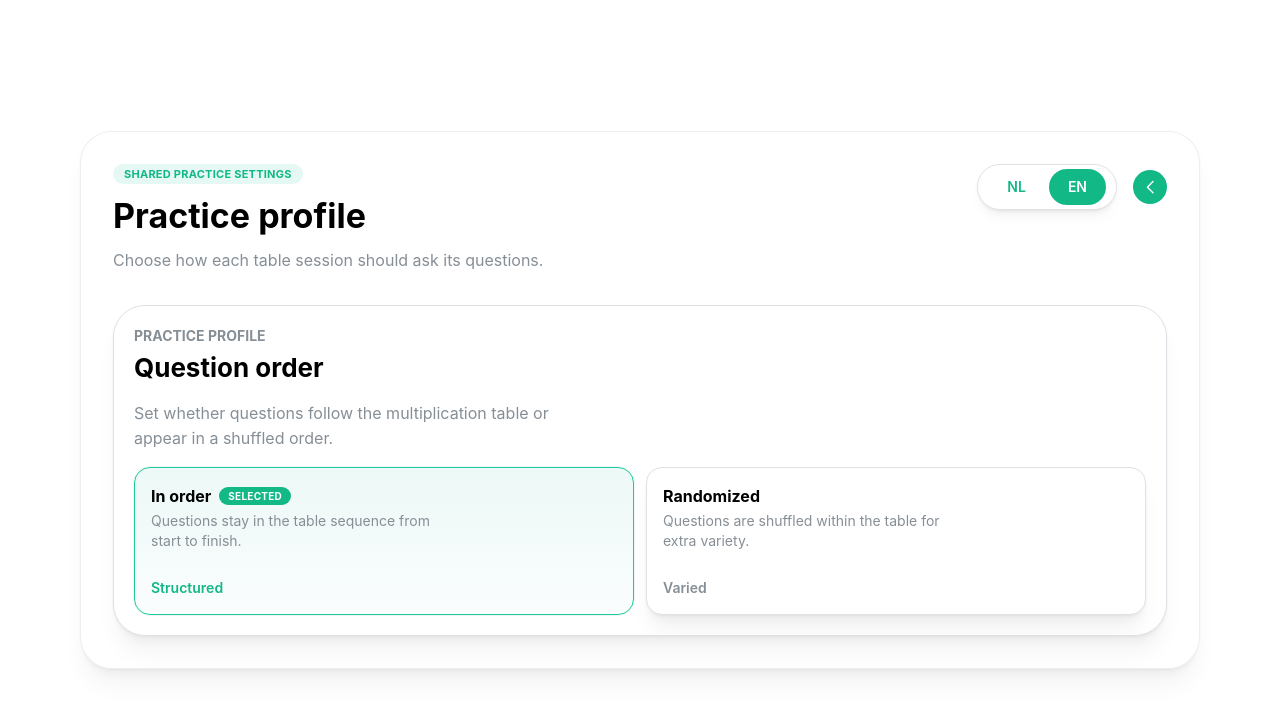
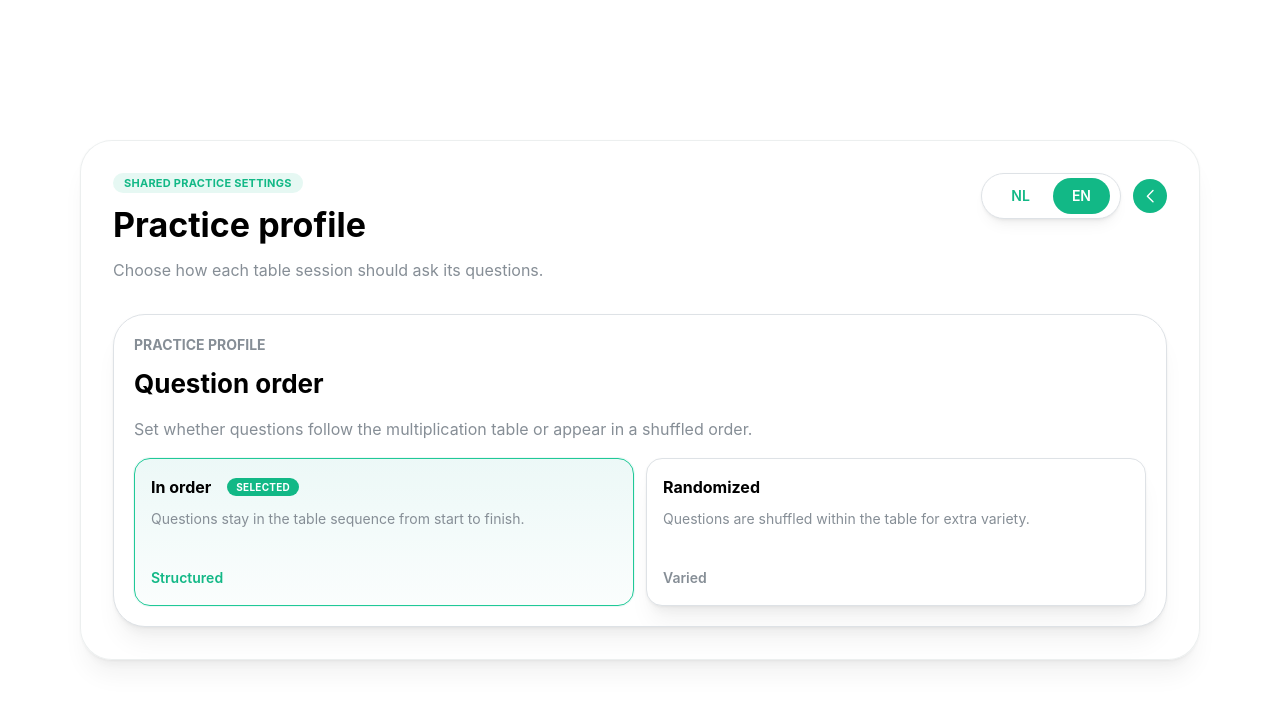
Before and after one commit to StefanBilliet/multiplication-tables, a React (Vite) app: page /settings in a window 1280 px wide. Shown: the top 714 px of the page. Built offline with nearby package versions, Linux system fonts and the light colour scheme.

Commit message:
US-11 refactor: move settings screen layout into CSS modules

```diff
--- /dev/null
+++ b/src/features/settings/components/settingsScreen.module.css
@@ -0,0 +1,95 @@
+.page {
+  min-height: 100dvh;
+  padding: var(--mantine-spacing-md);
+}
+
+.pageCard {
+  width: min(100%, 70rem);
+}
+
+.pageCard > * {
+  gap: var(--mantine-spacing-xl);
+}
+
+.pageCard > * > header {
+  align-items: flex-start;
+  display: flex;
+  flex-wrap: wrap;
+  gap: var(--mantine-spacing-md);
+  justify-content: space-between;
+}
+
+.pageCard > * > header > *:first-child {
+  flex: 1 1 22rem;
+  gap: var(--mantine-spacing-xs);
+  max-width: 35rem;
+}
+
+.pageCard > * > header > *:last-child {
+  align-items: center;
+  gap: var(--mantine-spacing-sm);
+}
+
+.backButton svg {
+  height: 70%;
+  width: 70%;
+}
+
+.pageCard > * > *:not(header) {
+  padding: var(--mantine-spacing-lg);
+}
+
+.pageCard > * > *:not(header) > * {
+  gap: var(--mantine-spacing-md);
+}
+
+.pageCard > * > *:not(header) > * > *:first-child {
+  gap: var(--mantine-spacing-xs);
+}
+
+.pageCard > * > *:not(header) > * > *:first-child > *:first-child {
+  flex-wrap: nowrap;
+}
+
+.pageCard > * > *:not(header) > * > section {
+  display: grid;
+  gap: var(--mantine-spacing-sm);
+  grid-template-columns: 1fr;
+}
+
+.pageCard > * > *:not(header) > * > section > * {
+  min-height: 148px;
+  padding: var(--mantine-spacing-md);
+}
+
+.pageCard > * > *:not(header) > * > section > *:first-child {
+  background: linear-gradient(
+    180deg,
+    rgba(17, 170, 154, 0.08),
+    rgba(17, 170, 154, 0.02)
+  );
+  border-color: var(--mantine-color-teal-5);
+  box-shadow: 0 0 0 1px rgba(17, 170, 154, 0.08);
+}
+
+.pageCard > * > *:not(header) > * > section > * > * {
+  display: flex;
+  flex-direction: column;
+  gap: var(--mantine-spacing-md);
+  height: 100%;
+  justify-content: space-between;
+}
+
+.pageCard > * > *:not(header) > * > section > * > * > *:first-child {
+  gap: var(--mantine-spacing-xs);
+}
+
+@media (min-width: 48em) {
+  .page {
+    padding: var(--mantine-spacing-xl);
+  }
+
+  .pageCard > * > *:not(header) > * > section {
+    grid-template-columns: repeat(2, minmax(0, 1fr));
+  }
+}
--- a/src/features/settings/components/settingsScreen.tsx
+++ b/src/features/settings/components/settingsScreen.tsx
@@ -12,14 +12,15 @@ import {
 import { IconChevronLeft } from "@tabler/icons-react";
 import type { FC } from "react";
 import LanguageSwitcher from "../../../shared/i18n/languageSwitcher.tsx";
+import classes from "./settingsScreen.module.css";
 
 const SettingsScreen: FC = () => {
   return (
-    <Center mih="100dvh" p={{ base: "md", sm: "xl" }}>
-      <Card variant="shell" style={{ width: "min(100%, 70rem)" }}>
-        <Stack gap="xl">
-          <Group component="header" align="flex-start" justify="space-between">
-            <Stack gap="xs" maw={560}>
+    <Center className={classes.page}>
+      <Card variant="shell" className={classes.pageCard}>
+        <Stack>
+          <Group component="header">
+            <Stack>
               <Badge variant="light" color="teal">
                 Shared practice settings
               </Badge>
@@ -33,47 +34,36 @@ const SettingsScreen: FC = () => {
 
             <Group>
               <LanguageSwitcher />
-              <ActionIcon radius="xl" aria-label="Back" size="lg">
-                <IconChevronLeft
-                  style={{ width: "70%", height: "70%" }}
-                  stroke={1.5}
-                />
+              <ActionIcon
+                className={classes.backButton}
+                radius="xl"
+                aria-label="Back"
+                size="lg"
+              >
+                <IconChevronLeft stroke={1.5} />
               </ActionIcon>
             </Group>
           </Group>
 
-          <Card withBorder radius="xl" p="lg">
-            <Stack gap="md">
-              <Group justify="space-between" align="flex-start">
-                <Stack gap={4}>
-                  <Text size="sm" fw={700} c="dimmed" tt="uppercase">
-                    Practice profile
-                  </Text>
-                  <Title order={2}>Question order</Title>
-                </Stack>
-              </Group>
+          <Card withBorder radius="xl">
+            <Stack>
+              <Stack>
+                <Text size="sm" fw={700} c="dimmed" tt="uppercase">
+                  Practice profile
+                </Text>
+                <Title order={2}>Question order</Title>
+              </Stack>
 
-              <Text c="dimmed" maw={420}>
+              <Text c="dimmed">
                 Set whether questions follow the multiplication table or appear
                 in a shuffled order.
               </Text>
 
-              <SimpleGrid cols={{ base: 1, sm: 2 }} spacing="sm">
-                <Card
-                  withBorder
-                  radius="lg"
-                  p="md"
-                  style={{
-                    borderColor: "var(--mantine-color-teal-5)",
-                    background:
-                      "linear-gradient(180deg, rgba(17, 170, 154, 0.08), rgba(17, 170, 154, 0.02))",
-                    boxShadow: "0 0 0 1px rgba(17, 170, 154, 0.08)",
-                    minHeight: 148,
-                  }}
-                >
-                  <Stack justify="space-between" h="100%" gap="md">
-                    <Stack gap={2} maw={280}>
-                      <Group gap={8} wrap="nowrap">
+              <SimpleGrid component="section">
+                <Card withBorder radius="lg">
+                  <Stack>
+                    <Stack>
+                      <Group>
                         <Text fw={700}>In order</Text>
                         <Badge size="sm" variant="filled" color="teal">
                           Selected
@@ -91,9 +81,9 @@ const SettingsScreen: FC = () => {
                   </Stack>
                 </Card>
 
-                <Card withBorder radius="lg" p="md">
-                  <Stack justify="space-between" h="100%" gap="md">
-                    <Stack gap={2} maw={280}>
+                <Card withBorder radius="lg">
+                  <Stack>
+                    <Stack>
                       <Text fw={700}>Randomized</Text>
                       <Text size="sm" c="dimmed">
                         Questions are shuffled within the table for extra
```
Also changed, not shown: 1 other file (tests, documents, lock files or other folders).
